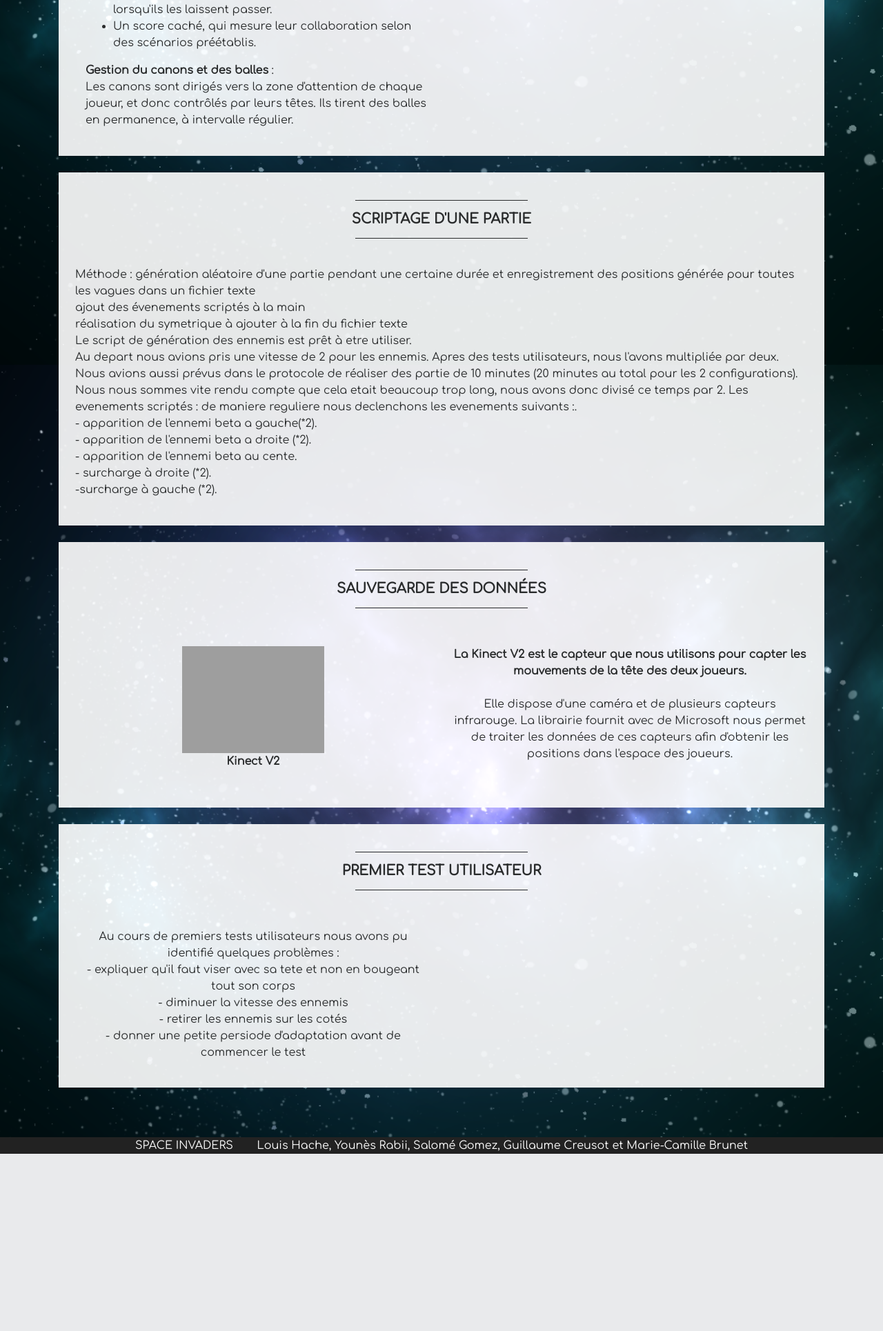
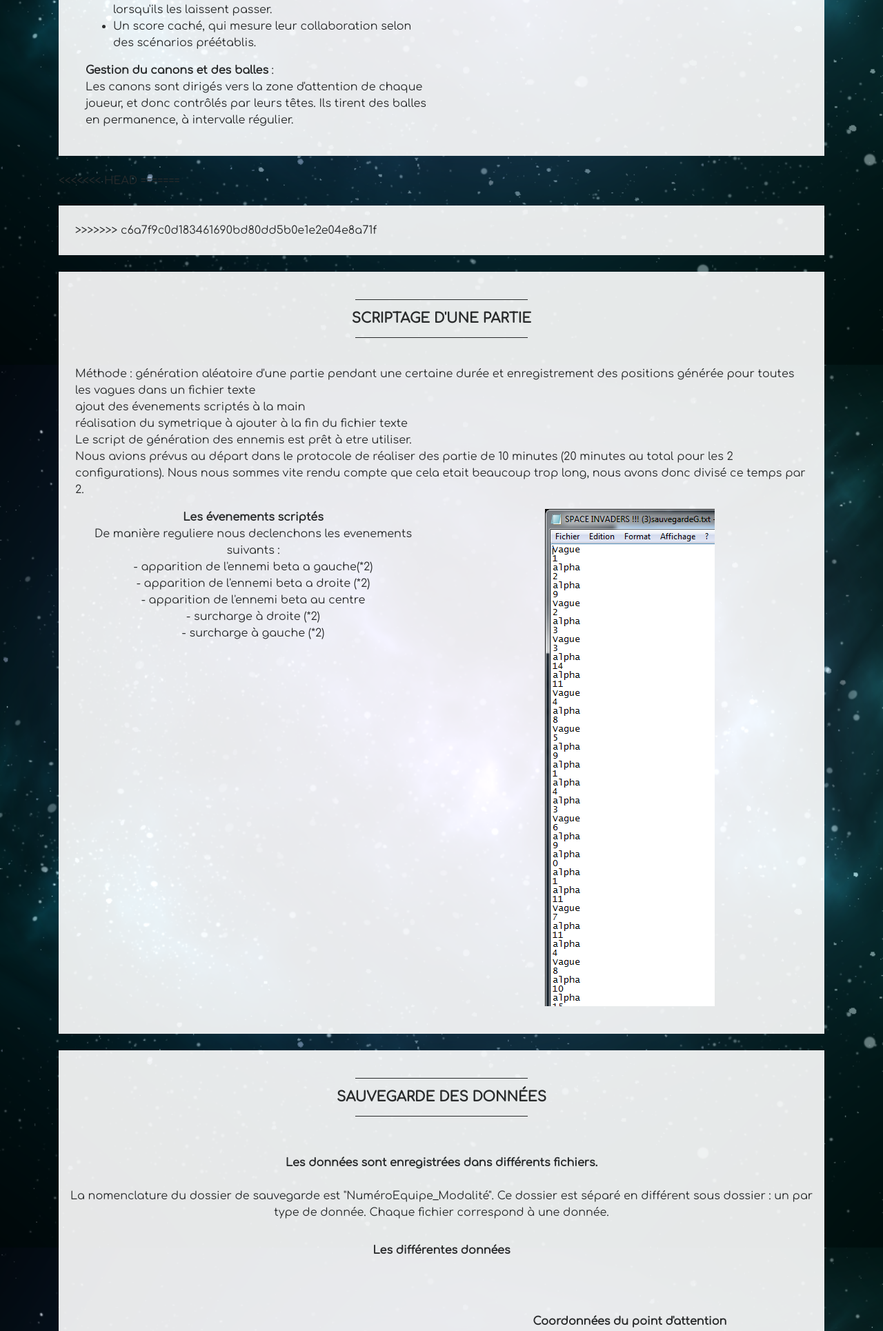
Before and after one commit to LouisHache/Site-Space-Invaders, a PHP site: page /developpement.php in a window 1280 px wide. Shown: the part 2031-3961 px from the top of the page at 69% size. Before the commit the page ends 3704 px from the top, so only its background shows below. Run offline with PHP 8.4, Linux system fonts and the light colour scheme; grey boxes are pictures that could not be loaded.

Commit message:
yo. :tokyo_tower:

```diff
--- a/developpement.php
+++ b/developpement.php
@@ -103,7 +103,14 @@
 				</p>
 
 			</div>
+<<<<<<< HEAD
+=======
+
 			<div class="bg-faded p-4 my-4">
+>>>>>>> c6a7f9c0d183461690bd80dd5b0e1e2e04e8a71f
+		</div>
+
+		<div class="bg-faded p-4 my-4">
 			<hr class="divider">
 			<h2 class="text-center text-lg text-uppercase my-0"> <strong>Scriptage d'une partie </strong></h2>
 			<hr class="divider"><br>
@@ -113,38 +120,66 @@
 					ajout des évenements scriptés à la main <br>
 					réalisation du symetrique à ajouter à la fin du fichier texte<br>
 				Le script de génération des ennemis est prêt à etre utiliser.<br>
-				Au depart nous avions pris une vitesse de 2 pour les ennemis. Apres des tests utilisateurs, nous l'avons multipliée par deux.
-				Nous avions aussi prévus dans le protocole de réaliser des partie de 10 minutes (20 minutes au total pour les 2 configurations). Nous nous sommes vite rendu compte que cela etait beaucoup trop long, nous avons donc divisé ce temps par 2.
-				Les evenements scriptés : de maniere reguliere nous declenchons les evenements suivants  :.<br>
-				- apparition de l'ennemi beta a gauche(*2).<br>
-				- apparition de l'ennemi beta a droite  (*2).<br>
-				- apparition de l'ennemi beta au cente.<br>
-				- surcharge à droite (*2).<br>
-				-surcharge à gauche (*2).<br>
+				Nous avions prévus au départ dans le protocole de réaliser des partie de 10 minutes (20 minutes au total pour les 2 configurations). Nous nous sommes vite rendu compte que cela etait beaucoup trop long, nous avons donc divisé ce temps par 2.<br>
+				<div class = "row">
+				<div class="col-lg-6">
+				<strong>Les évenements scriptés </strong><br> De manière reguliere nous declenchons les evenements suivants :<br>
+				- apparition de l'ennemi beta a gauche(*2)<br>
+				- apparition de l'ennemi beta a droite  (*2)<br>
+				- apparition de l'ennemi beta au centre<br>
+				- surcharge à droite (*2)<br>
+				- surcharge à gauche (*2)<br>
+				</div>
+				<div class="col-lg-6">
+				<img src="images/script.png" alt="screenshot" class="img-center img-fluid">
+				</div>
+				</div>
 
 			</p>
-			</div>
-			<div class="bg-faded p-4 my-4">
+		</div>
+
+		<div class="bg-faded p-4 my-4">
 			<hr class="divider">
 			<h2 class="text-center text-lg text-uppercase my-0"> <strong>Sauvegarde des données </strong></h2>
 			<hr class="divider"><br>
 			<div class="row">
+				<p class="center-text">
+					<strong>Les données sont enregistrées dans différents fichiers.</strong></br></br>
+					La nomenclature du dossier de sauvegarde est "NuméroEquipe_Modalité".
+					Ce dossier est séparé en différent sous dossier : un par type de donnée.
+					Chaque fichier correspond à une donnée.
+				</p>
+			</div>
+			<p class="center-text"><strong>Les différentes données</strong></p></br></br>
+			<div class="row">
 				<div class="col-lg-6">
-					<img src="https://compass-ssl.xbox.com/assets/89/a6/89a6cdd2-28f5-4b62-a4cd-88d910954d7e.jpg?n=X1-Kinect-Sensor_Feature-1400_Voice-Commands_800x450.jpg"
-					class="img-fluid center" alt="image de la kinect V2">
-					<p><strong>Kinect V2</strong></p>
+				<img src="images/PA.png"
+					class="img-fluid center" alt="Point d'attention">
 				</div>
 				<div class="col-lg-6">
-					<strong>La Kinect V2 est le capteur que nous utilisons pour capter les mouvements de la tête des deux joueurs.</strong><br/><br/>
-					Elle dispose d'une caméra et de plusieurs capteurs infrarouge.
-					La librairie fournit avec de Microsoft nous permet de traiter les données de ces capteurs afin d'obtenir les positions dans l'espace des joueurs.
+					<strong>Coordonnées du point d'attention</strong></br></br>
+					Nous enregistrons les positions des points d'attentions dans 4 fichiers différents:</br>
+					Un par joueur et un par composante (x et y).</br>
+					Ces données sont du type réel.
+
+				</div>
+			</div>
+			<div class="row">
+				<div class="col-lg-6">
+					<strong>Mort des ennemis</strong></br></br>
+					Nous enregistrons le point où l'ennemi a été tué, le temps auquelle il a été tué, le type d'ennemi (alpha et beta),
+					le joueur qui l'as tué (joueur 1, joueur 2 ou lorsqu'il arrive en bas, on met le nombre 0).
+				</div>
+				<div class="col-lg-6">
+				<img src="images/alien.png"
+					class="img-fluid center" alt="Alien">
 				</div>
 			</div>
 		</div>
 		<div class="bg-faded p-4 my-4">
 			<hr class="divider">
 			<h2 class="text-center text-lg text-uppercase my-0"> <strong>Premier test utilisateur </strong></h2>
-			<hr class="divider"><br>
+			<hr class="divider"><br/>
 			<div class="row">
 				<div class="col-lg-6">
 					Au cours de premiers tests utilisateurs nous avons pu identifié quelques problèmes :<br>
--- a/futur.php
+++ b/futur.php
@@ -26,8 +26,8 @@
 			<p>
 			Un des aspects fondamentaux de notre projet est l'utilisation d'écran sans autre outil que le corps humain lui même. </br>
 			En effet, la technologie Kinect que nous utilisons permet non seulement l'utilisation de la tête et/ou des mains pour contrôler les actions, mais également la possibilité de distinquer plusieurs personnes.
-			Grâce à cela, il sera possible de diminuer le nombre d'écran dans les environnements publics (par exemple les gares ou tout autre lieu nécessitant des écrans) ainsi que le nombre d'outils indispensables à leur bon fonctionnement.
-			Nous pourrons ainsi réduire non seulement la production de tel outils, mais également la consommation d'énergie des écrans.
+			Grâce à cela, il sera possible de <strong>diminuer le nombre d'écran</strong> dans les environnements publics (par exemple les gares ou tout autre lieu nécessitant des écrans) ainsi que le nombre d'outils indispensables à leur bon fonctionnement.
+			Nous pourrons ainsi <strong>réduire</strong> non seulement la <strong>production</strong> de tel outils, mais également la <strong>consommation</strong> d'énergie des écrans.
 			</p>
 		</div>
     </div>
--- a/index.php
+++ b/index.php
@@ -20,7 +20,7 @@
 			<h2 class="text-center text-lg text-uppercase my-0"> <strong>Le projet </strong></h2>
 			<hr class="divider"><br>
 			<p class="text-center"><strong>Afficher la zone d’attention des joueurs influe-t-il sur la collaboration observée entre ces joueurs ?</strong></p><br>
-			<p>Pour répondre à cette question, nous avons adapté le célèbre jeu SPACE INVADER sur grand écran, pour deux joueurs. Contrairement à l’originale, cette version du jeu utilise les mouvements de tête pour contrôler la visée, grâce à la technologie du headtracking.
+			<p>Pour répondre à cette question, nous avons adapté le célèbre jeu <strong>SPACE INVADER</strong> sur grand écran, pour deux joueurs. Contrairement à l’originale, cette version du jeu utilise les mouvements de tête pour contrôler la visée, grâce à la technologie du headtracking.
 			</p>
 		</div>
 
```
Also changed, not shown: protocole.php (+6 -6 lines), questionnaire.php (+6 -8 lines), retour.php (+11 -7 lines), images/PA.png (added), images/attrakdiff.png (added), images/crash test relou.jpg (added), images/script.PNG (added).
